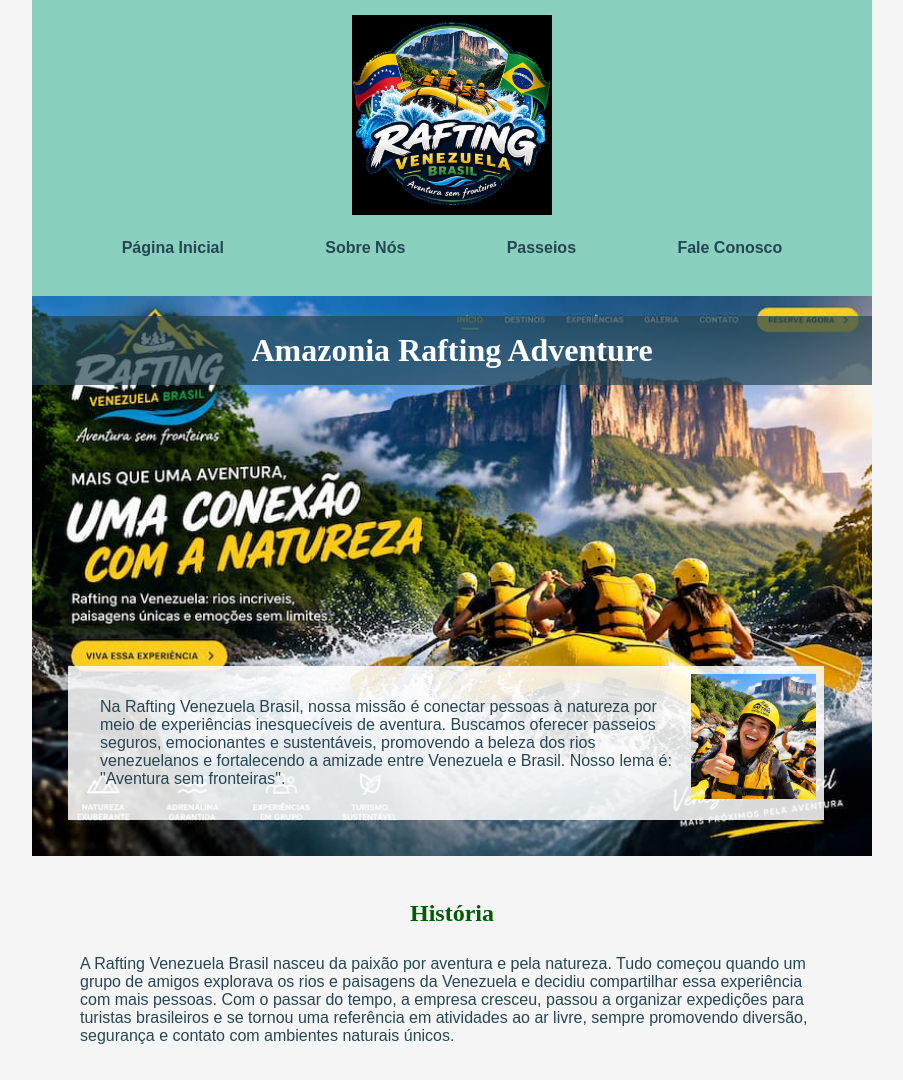
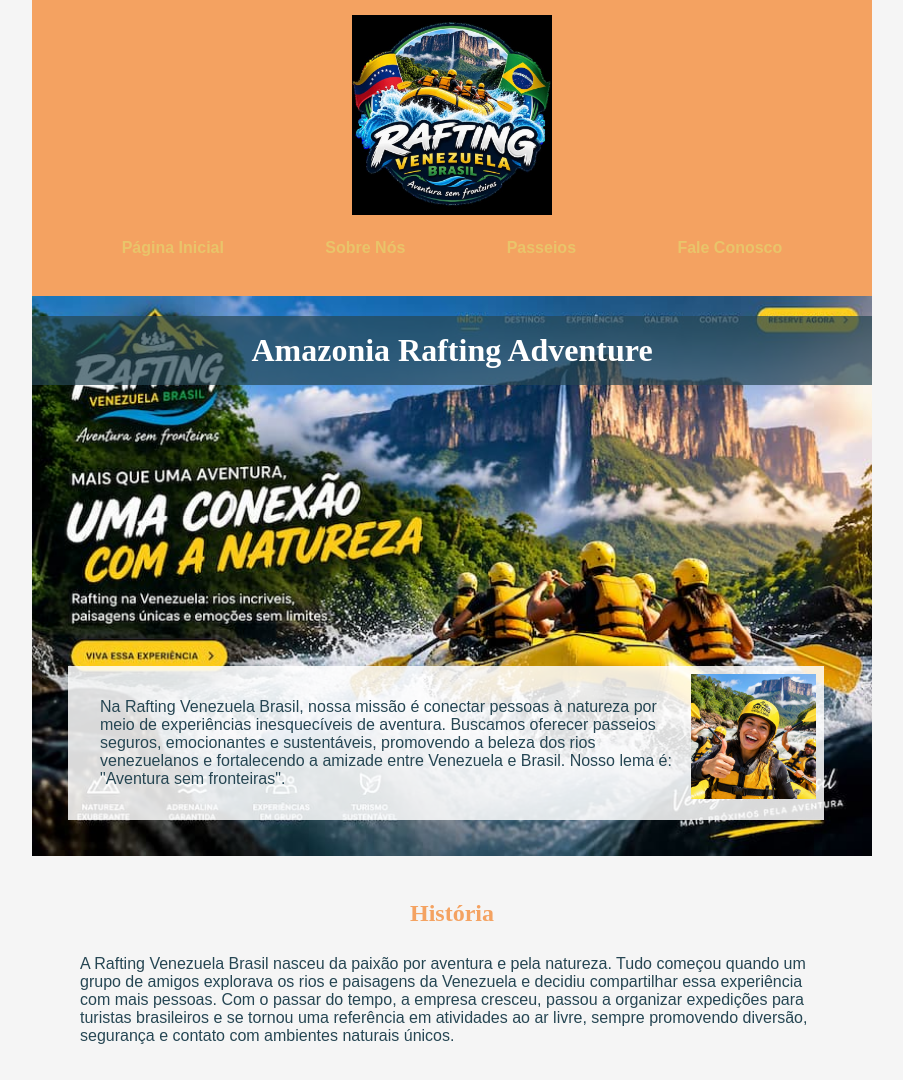
Before and after one commit to 1972jgcg/wdd130, a plain HTML site: page wwr/sobre.html in a window 1280 px wide. Shown: the top 1080 px of the page, without its empty margins (188-1091 px from the left). Drawn offline with Linux system fonts and the light colour scheme.

Commit message:
correccion

```diff
--- a/wwr/estilos/rafting.css
+++ b/wwr/estilos/rafting.css
@@ -32,6 +32,7 @@
 header {
     background-color: #8ad0bf;
     padding: 15px;
+    background-color: var(--cor-secundaria);
 }
 
 header img {
@@ -51,6 +52,7 @@
     text-decoration: none;
     color: var(--cor-destaque1);
     font-weight: bold;
+    color: var(--cor-destaque2);
 }
 
 /* TÍTULOS */
@@ -64,6 +66,7 @@
 
 h2 {
     margin: 20px 0;
+    color: var(--cor-secundaria);
 }
 
 /* ESPACIADO */
@@ -119,6 +122,7 @@
 footer {
     text-align: center;
     padding: 20px;
+    background-color: var(--cor-destaque2);
 }
 
 .redes-sociais {
```
